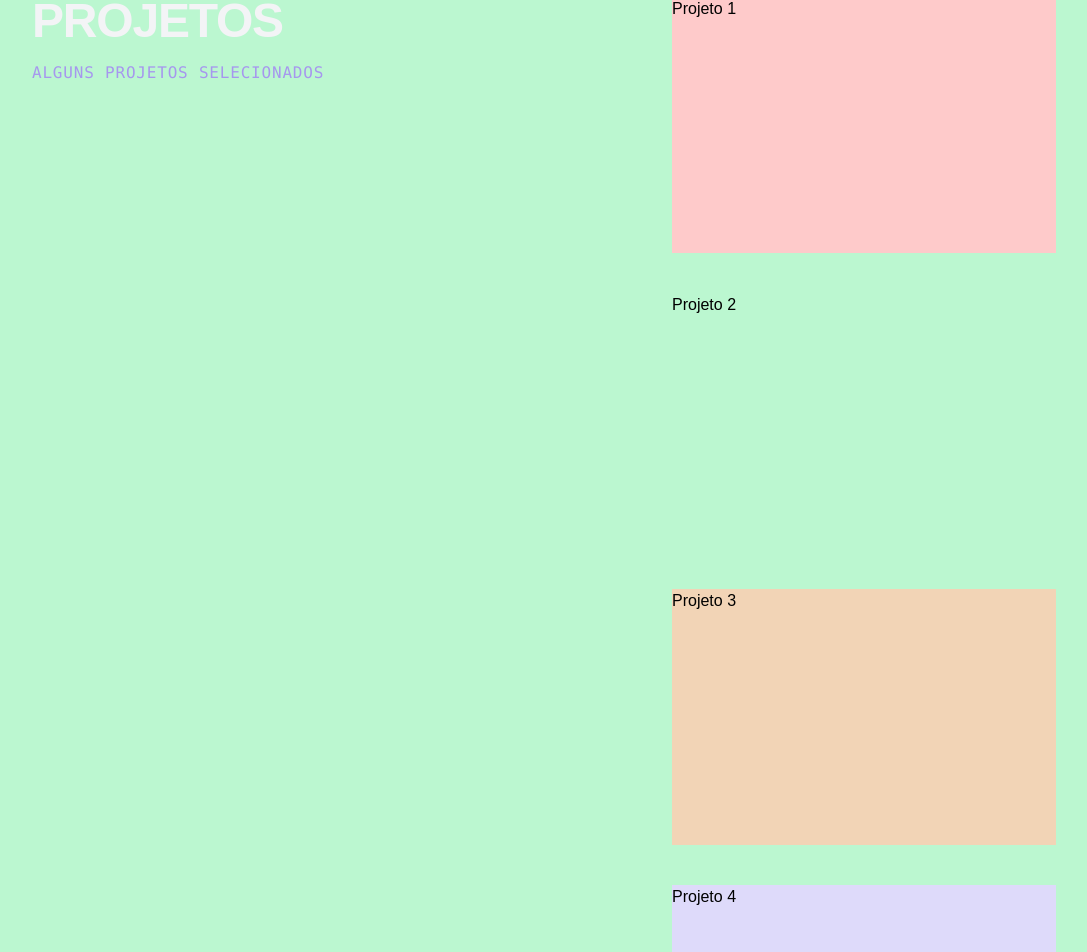
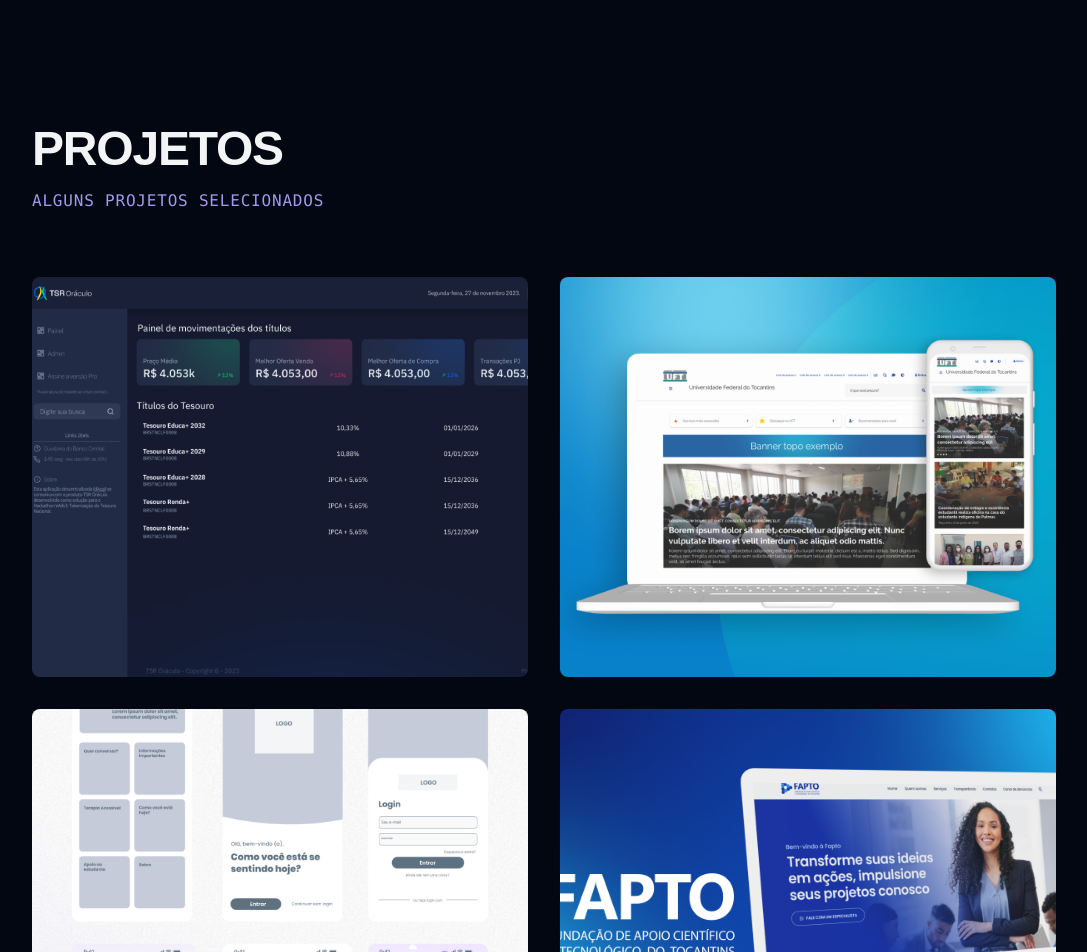
Before and after one commit to felbart/felipeleite, a React (Vite) app: page / in a window 1280 px wide. Shown: the part 835-1787 px from the top of the page, without its empty margins (96-1183 px from the left). Built offline with nearby package versions, Linux system fonts and the light colour scheme; a web font is replaced by a local one.

Commit message:
Projetos da Home

```diff
--- /dev/null
+++ b/src/components/Projects/ProjectCard2.jsx
@@ -0,0 +1,27 @@
+import { PROJECTS } from "../../constants"
+import img01 from '../../assets/images/tsr-01.png'
+import img02 from '../../assets/images/tsr-02.png'
+import img03 from '../../assets/images/tsr-03.png'
+import TechBadge from "../TechBadge"
+
+const ProjectCard2 = ({image, title, subtitle, description, technologies}) => {
+  return (
+    <div className="relative isolate flex flex-col justify-end overflow-clip h-[400px] group rounded-lg">
+        <img src={image} alt={title} className="absolute inset-0 h-full w-full object-cover group-hover:opacity-25 transition-all duration-700"/>
+        <div className="flex flex-col gap-4 justify-start items-start absolute group-hover:bottom-8 transition-all ease-in-out duration-500 -bottom-[300px] left-4 bg-gray-900 px-2 py-4 w-[90%]">
+            <h3 className="text-gray-100 font-bold text-3xl group-hover:text-secondary-500 transition-colors">
+              {title}
+            </h3>
+            <span className="text-gray-200 text-base font-light">
+                {subtitle}
+            </span>
+            <div className="flex gap-x-3 gap-y-2 flex-wrap lg:max-w-[350px]">
+                <TechBadge nome={technologies} />
+            </div>
+
+        </div>
+    </div>
+  )
+}
+
+export default ProjectCard2
--- a/src/components/ProjectsHome.jsx
+++ b/src/components/ProjectsHome.jsx
@@ -2,6 +2,7 @@
 import SectionTitle from './SectionTitle'
 import { PROJECTS } from '../constants'
 import ProjectCard from './Projects/ProjectCard'
+import ProjectCard2 from './Projects/ProjectCard2'
 
 const ProjectsHome = () => {
   return (
@@ -9,10 +10,10 @@
         <div className='flex flex-col gap-4 py-8'>
             <SectionTitle title="Projetos" subtitle="Alguns projetos selecionados" />
         </div>
-        <div className='flex flex-col gap-8'>
+        <div className='w-full grid grid-cols-1 md:grid-cols-2 gap-8'>
           {PROJECTS.map((item, id) => (
             <Link key={id} to={item.link}>
-            <ProjectCard title={item.title} subtitle={item.subtitle} image={item.image[0]} description={item.description} technologies={item.technologies} />
+            <ProjectCard2 image={item.image[0]} title={item.title} subtitle={item.subtitle} description={item.description} technologies={item.technologies}/>
             </Link>
           ))}
         </div>
--- a/src/components/RecentProjects.jsx
+++ /dev/null
@@ -1,62 +0,0 @@
-import { Link } from 'react-router-dom'
-import SectionTitle from './SectionTitle'
-import { PROJECTS } from '../constants'
-import tsr01 from '../assets/images/tsr-01.png'
-import tsr02 from '../assets/images/tsr-02.png'
-import tsr03 from '../assets/images/tsr-03.png'
-import { PiArrowRight } from 'react-icons/pi'
-
-const RecentProjects = () => {
-  return (
-    <section id='projects' className='min-h-screen bg-green-200'>
-        <div>
-            <div className="container mx-auto flex justify-between py-8">
-                <div className='sticky top-40'>
-                <SectionTitle title="Projetos" subtitle="Alguns projetos selecionados" />
-                </div>
-                <div className='flex flex-col gap-10'>
-                    <div className="bg-red-200 w-96 h-64">
-                        Projeto 1
-                    </div>
-                    <div className="bg-green-200 w-96 h-64">
-                        Projeto 2
-                    </div>
-                    <div className="bg-primary-200 w-96 h-64">
-                        Projeto 3
-                    </div>
-                    <div className="bg-secondary-200 w-96 h-64">
-                        Projeto 4
-                    </div>
-                </div>
-            </div>
-        </div>
-    </section>
-//     <section id="projects" className="container py-16 md:py-32 flex flex-col gap-8">
-//         <div className='flex flex-col gap-4 py-8'>
-//             <SectionTitle title="Projetos" subtitle="Alguns projetos selecionados" />
-//         </div>
-//         <div className='flex flex-col md:flex-row justify-between item-start gap-8 sticky'>
-//             <div className='flex flex-col gap-4 items-start justify-start w-full md:w-6/12 sticky top-10 py-4 bg-gray-950'>
-//                 <span className='px-4 py-1 rounded-full bg-gray-600 text-gray-400 text-sm'>2024</span>
-//                 <h3 className='font-bold text-3xl text-gray-100'>TSR Oráculo - Web 3 Oracle Dapp</h3>
-//                 <p className='text-gray-400 text-sm md:text-base'>Lorem ipsum dolor sit amet consectetur adipisicing elit. Aut vero natus, dignissimos nisi et suscipit deserunt facilis necessitatibus, optio accusantium possimus, enim maiores incidunt officia illo fuga corrupti corporis est veritatis. A libero unde sapiente veniam, velit, numquam sed ad dolorem eum pariatur tempora voluptates neque amet sequi, ullam reiciendis.</p>
-//                 <div className='w-full'>
-//                     <ul className='flex flex-col gap-2'>
-//                         <li className='flex justify-between items-center text-gray-400 text-sm border-b-2 border-gray-600 py-2'><span className='text-xs text-gray-600'>Função</span><p>WebDesigner</p></li>
-//                         <li className='flex justify-between items-center text-gray-400 text-sm border-b-2 border-gray-600 py-2'><span className='text-xs text-gray-600'>Entregáveis</span><p>Branding, UI, FrontEnd</p></li>
-//                         <li className='flex justify-between items-center text-gray-400 text-sm border-b-2 border-gray-600 py-2'><span className='text-xs text-gray-600'>Empresa</span><p>Equipe Vale das Araucárias - Hackathon </p></li>
-//                         <li className='flex justify-between items-center text-gray-400 text-sm border-b-2 border-gray-600 py-2'><span className='text-xs text-gray-600'>Mais detalhes</span><a href='/projeto' className='flex items-center gap-1 hover:text-secondary-400 duration-300'>Ver mais<PiArrowRight /></a></li>
-//                     </ul>
-//                 </div>
-//             </div>
-//             <div className='flex flex-col gap-4 items-center justify-start w-full md:w-5/12'>
-//                 <img src={tsr01} alt='TSR' />
-//                 <img src={tsr02} alt='TSR' />
-//                 <img src={tsr03} alt='TSR' />
-//             </div>
-//         </div>
-//   </section>
-  )
-}
-
-export default RecentProjects
--- a/src/components/SectionTitle.jsx
+++ b/src/components/SectionTitle.jsx
@@ -1,5 +1,3 @@
-import HorizontalDiv from "./divider/HorizontalDiv"
-
 const SectionTitle = ({ title, subtitle }) => {
   return (
     <div className='flex flex-col gap-4'>
--- a/src/pages/Home.jsx
+++ b/src/pages/Home.jsx
@@ -1,12 +1,12 @@
 import AboutHome from '../components/AboutHome';
 import Hero from '../components/Hero';
-import RecentProjects from '../components/RecentProjects';
+import ProjectsHome from '../components/ProjectsHome';
 
 const Home = () => {
   return (
     <>
       <Hero />
-      <RecentProjects />
+      <ProjectsHome />
       <AboutHome />
     </>
   )
```
